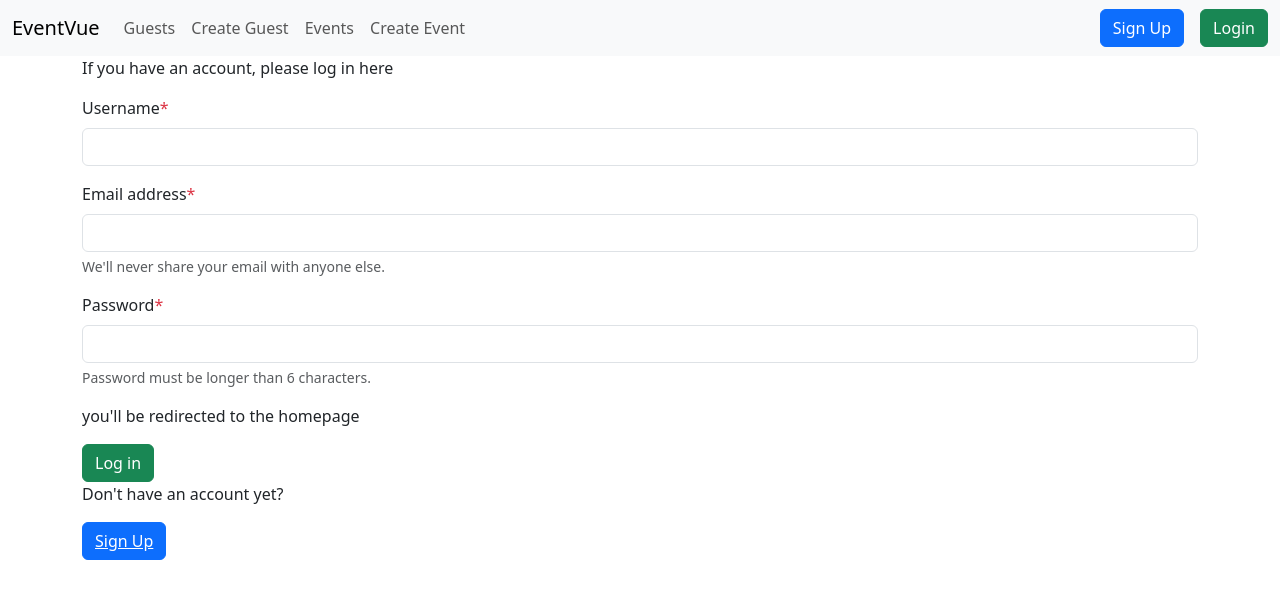
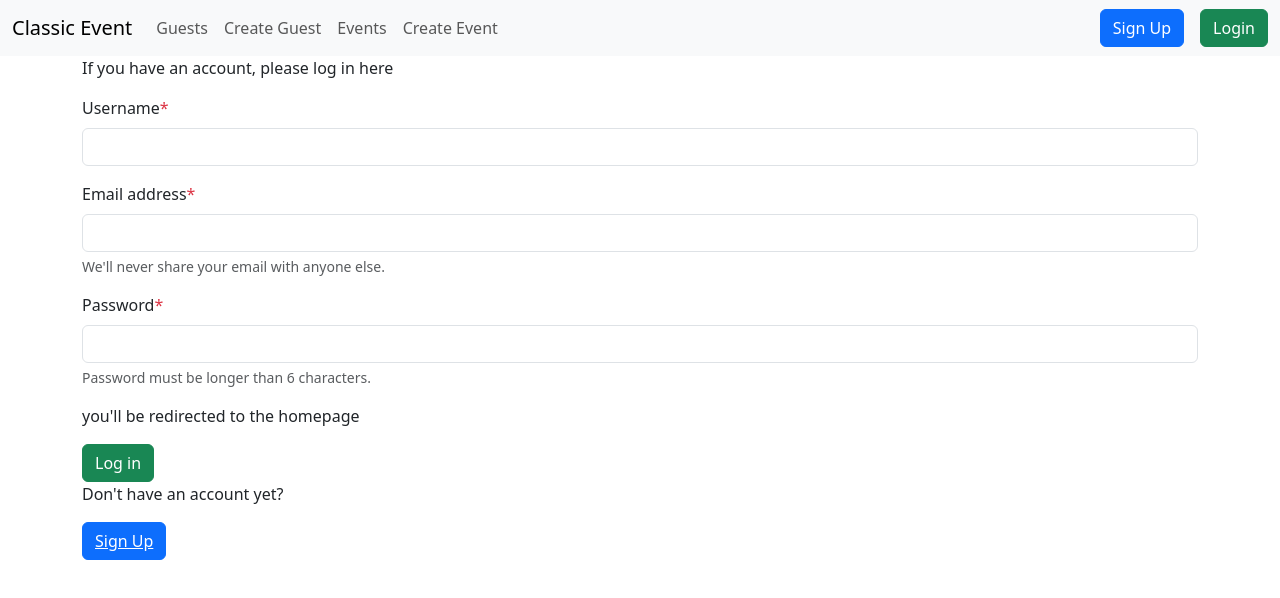
Before and after one commit to CycloneJ1/classic-event-frontend, a React (Vite) app: page /auth/login in a window 1280 px wide. Shown: the top 598 px of the page. Built offline with nearby package versions, Linux system fonts and the light colour scheme; no server answers.

Commit message:
Changed name of project and name of text in EventL

```diff
--- a/src/components/Navbar.jsx
+++ b/src/components/Navbar.jsx
@@ -14,7 +14,7 @@ function Navbar() {
     <nav className="navbar navbar-expand-lg navbar-light bg-light">
       <div className="container-fluid">
         <Link className="navbar-brand" to="/">
-          EventVue
+          Classic Event
         </Link>
         <button
           className="navbar-toggler"
--- a/src/pages/EventList.jsx
+++ b/src/pages/EventList.jsx
@@ -1,5 +1,6 @@
 import { useState, useEffect } from "react";
 import axios from "axios";
+
 const API_URL = "http://localhost:5005";
 
 function EventList() {
@@ -20,7 +21,7 @@ function EventList() {
   }, []);
   return (
     <div>
-      <h1>This is the EventList Page</h1>
+      <h1>These are your Events</h1>
       {events.map((event) => {
       return  <p key={event._id}>{event.title}</p>;
       })}
```
